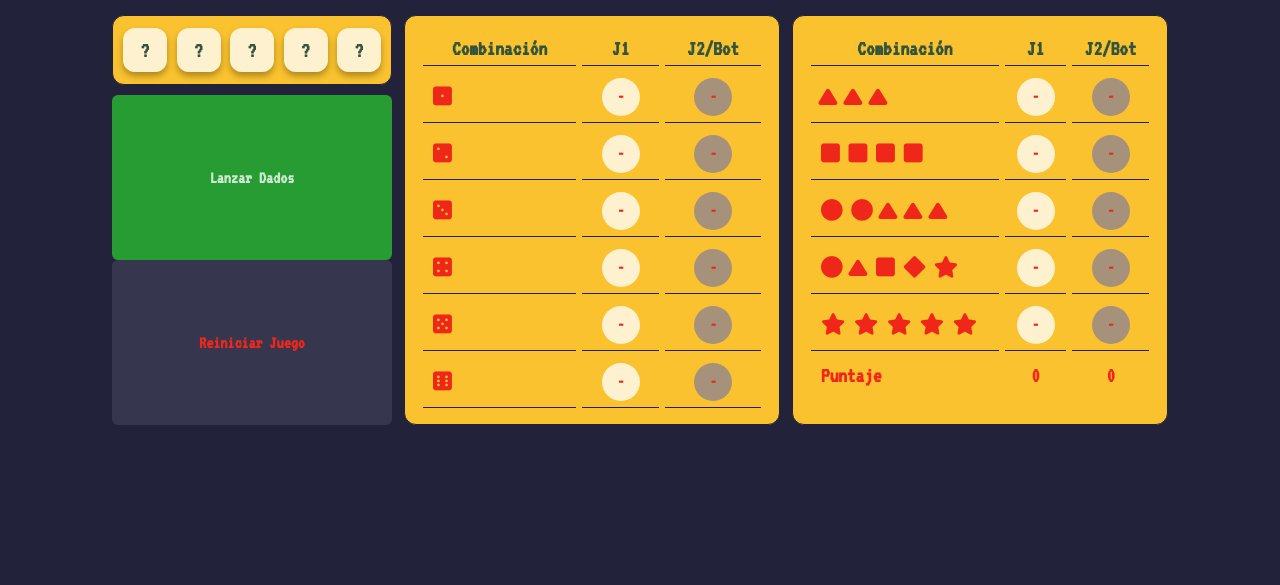
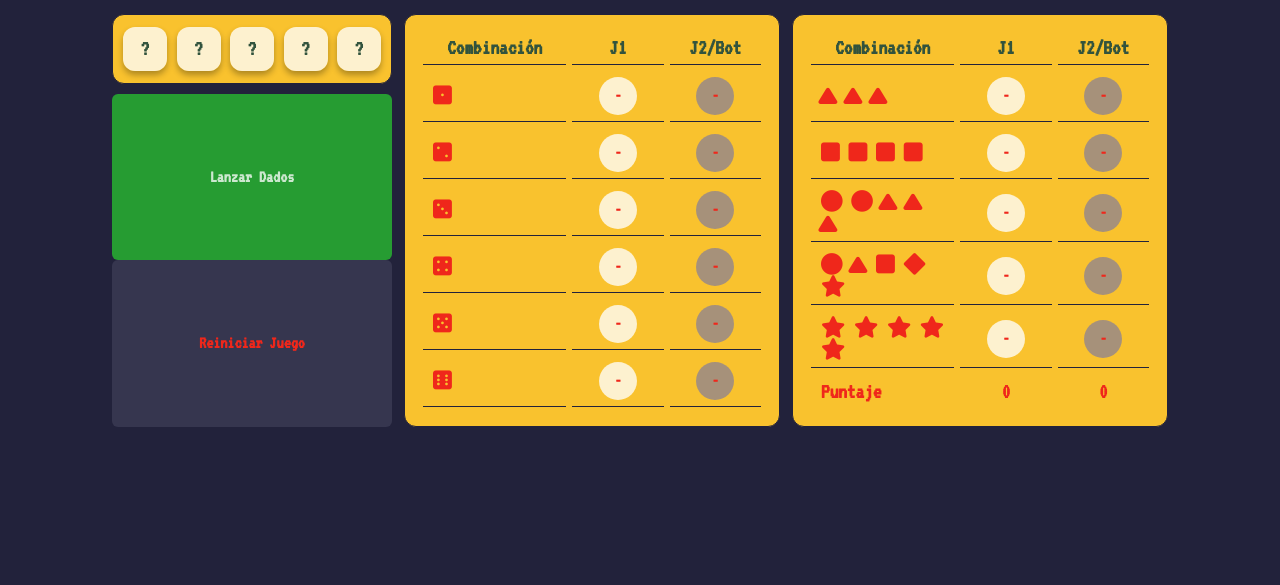
Before and after one commit to DanielJoaco/Yazi, a plain HTML site: page frontend/index.html in a window 1280 px wide. Shown: the part 215-800 px from the top of the page. Drawn offline with Linux system fonts and the light colour scheme.

Commit message:
Correcciones de errores de estilo en version movil

```diff
--- a/frontend/css/styles.css
+++ b/frontend/css/styles.css
@@ -243,9 +243,19 @@ body {
 
 .scorecard-table {
     width: 100%;
+    /* Columnas de ancho fijo: ambas mitades quedan idénticas y alineadas */
+    table-layout: fixed;
     border-collapse: separate;
     border-spacing: var(--space-xs) var(--space-xs);
     font-size: var(--text-xl);
+}
+
+.col-category {
+    width: 44%;
+}
+
+.col-score {
+    width: 28%;
 }
 
 .scorecard-table th,
--- a/frontend/index.html
+++ b/frontend/index.html
@@ -49,6 +49,11 @@
                 <!-- TABLA MITAD 1: NÚMEROS (ONES A SIXES) -->
                 <section class="scorecard-section scorecard-left">
                 <table class="scorecard-table">
+                    <colgroup>
+                        <col class="col-category">
+                        <col class="col-score">
+                        <col class="col-score">
+                    </colgroup>
                     <thead>
                         <tr>
                             <th class="table-columns">Combinación</th>
@@ -94,6 +99,11 @@
             <!-- TABLA MITAD 2: ESPECIALES (TRIO A YAZY) + TOTALES -->
             <section class="scorecard-section scorecard-right">
                 <table class="scorecard-table">
+                    <colgroup>
+                        <col class="col-category">
+                        <col class="col-score">
+                        <col class="col-score">
+                    </colgroup>
                     <thead>
                         <tr>
                             <th class="table-columns">Combinación</th>
```
